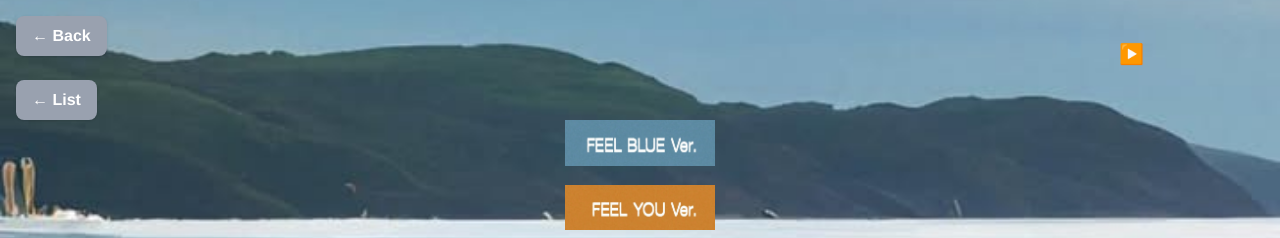
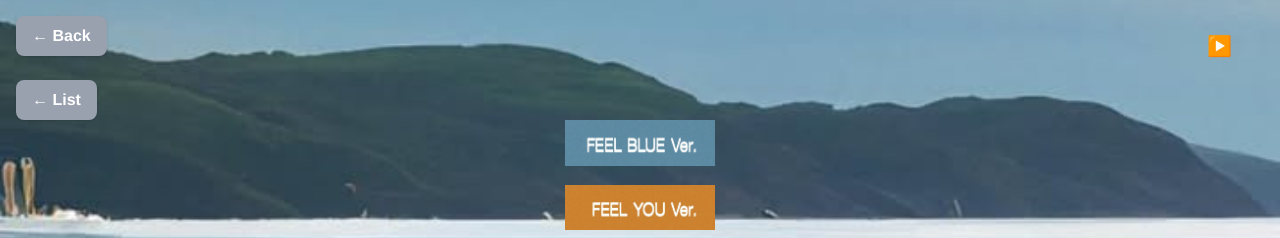
Before and after one commit to hyu164/candycoups, a Next.js app: page /mini12 in a window 1280 px wide. Shown: the top 238 px of the page. Built offline with nearby package versions, Linux system fonts and the light colour scheme.

Commit message:
“加音樂按鈕隨機播放”

```diff
--- a/src/app/loveletter/page.tsx
+++ b/src/app/loveletter/page.tsx
@@ -72,7 +72,7 @@ import BackgroundMusic from '@/components/BackgroundMusic'
       </div>
 
       {/* 抽卡按鈕 */}
-      <div className="flex justify-center mt-30 md:mt-32 mb-16">
+      <div className="flex justify-center mt-30 md:mt-32 mb-16 z-50">
         <button
           onClick={drawTwoRandomCards}
           className="bg-gray-500 hover:bg-gray-400 text-white font-bold py-3 px-6 md:py-4 md:px-8 rounded-lg
--- a/src/app/mini12blue/page.tsx
+++ b/src/app/mini12blue/page.tsx
@@ -80,7 +80,7 @@ export default function CardRootPage(){
       </div>
 
       {/* 抽卡按鈕 */}
-      <div className="flex justify-center mt-30 md:mt-32 mb-16">
+      <div className="flex justify-center mt-30 md:mt-32 mb-16 z-50">
         <button
           onClick={drawTwoRandomCards}
           className="bg-gray-500 hover:bg-gray-400 text-white font-bold py-3 px-6 md:py-4 md:px-8 rounded-lg
--- a/src/app/mini12you/page.tsx
+++ b/src/app/mini12you/page.tsx
@@ -79,7 +79,7 @@ export default function CardRootPage(){
       </div>
 
       {/* 抽卡按鈕 */}
-      <div className="flex justify-center mt-30 md:mt-32 mb-16">
+      <div className="flex justify-center mt-30 md:mt-32 mb-16 z-50">
         <button
           onClick={drawTwoRandomCards}
           className="bg-gray-500 hover:bg-gray-400 text-white font-bold py-3 px-6 md:py-4 md:px-8 rounded-lg
--- a/src/components/BackgroundMusic.tsx
+++ b/src/components/BackgroundMusic.tsx
@@ -41,7 +41,7 @@ export default function BackgroundMusic({ src }: { src: string }) {
       <audio ref={audioRef} src={src} loop style={{ display: "none" }} />
       <button
         onClick={togglePlay}
-        className="absolute top-4 right-4 z-50 pt-6 px-30 py-30 text-xl"
+        className="absolute top-4 right-4 z-50 pt-4 px-8 py-30 text-xl"
       >
         {isPlaying ? "⏸️" : "▶️"}
       </button>
```
